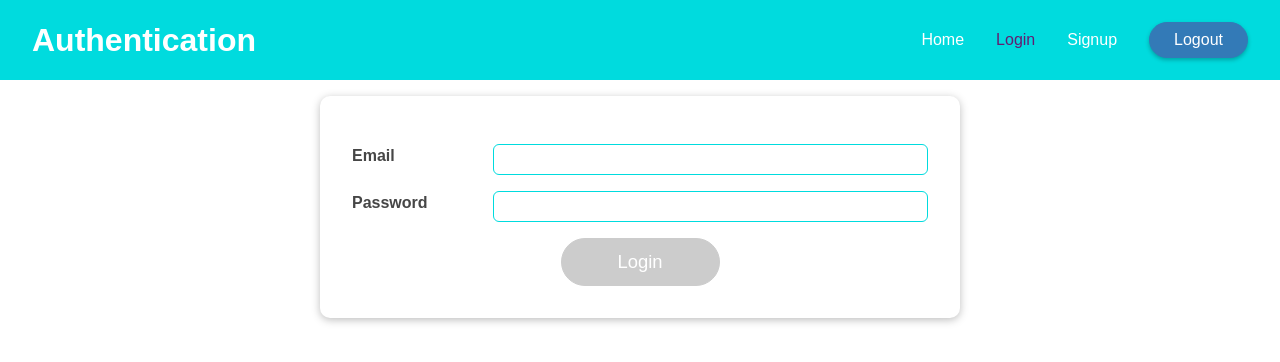
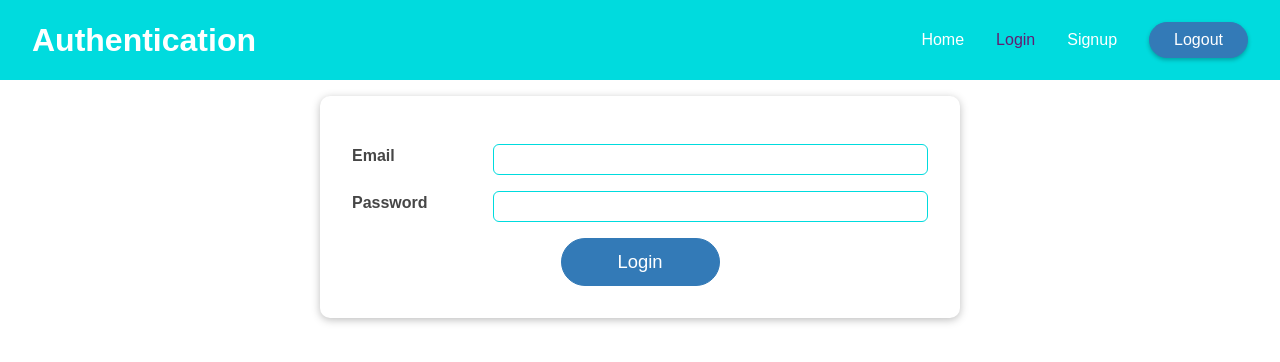
Before and after one commit to ryoasaka12345/react_auth, a React (Create React App) app: page /login in a window 1280 px wide. Shown: the top 362 px of the page. Built offline with nearby package versions, Linux system fonts and the light colour scheme.

Commit message:
Handle User Login

```diff
--- a/src/components/Auth/LoginForm.js
+++ b/src/components/Auth/LoginForm.js
@@ -1,20 +1,63 @@
-import React, { useState, useEffect, useReducer } from 'react';
+import React, { useState, useEffect, useReducer, useRef } from 'react';
 
 import Card from '../UI/Card/Card';
 import classes from './Auth.module.css';
 import Button from '../UI/Button/Button';
 
 const LoginForm = () => {
-  const [formIsValid, setFormIsValid] = useState(false);
+  const [formIsValid, setformIsValid] = useState(false);
+  const [message, setMessage] = useState(null);
+  const [token, setToken] = useState(null);
+
+  const emailInput = useRef();
+  const passwordInput = useRef();
+
+  const checkFormValidHandler = () => {
+    if (emailInput.current.value === "" ||
+      passwordInput.current.value === "") {
+      setformIsValid(false);
+      return;
+    }
+    setformIsValid(true);
+  }
+
+  const submitHandler = (e) => {
+    e.preventDefault();
+    if (!formIsValid) {
+      return;
+    }
+    const email = emailInput.current.value;
+    const password = passwordInput.current.value;
+    const signupAPI = `http://localhost:5151/login?email=${email}&password=${password}`;
+    fetch(signupAPI)
+      .then(response => {
+        if (response.status !== 200) {
+          throw new Error("Your email or password is invalid!");
+        }
+        return response.json();
+      })
+      .then(data => {
+        setToken(data.data);
+        console.log(token);
+      })
+      .catch((error) => {
+        setMessage(error.message);
+      });
+  }
 
   return (
     <Card className={classes.auth}>
-      <form>
+      {message && <p className={classes.error}>{message}</p>}
+      {token && <p className={classes.success}>Login successfully.</p>}
+      {!token &&
+        <form onSubmit={submitHandler}>
           <div className={classes.control}>
             <label htmlFor="email">Email</label>
             <input
               type="email"
               id="email"
+              ref={emailInput}
+              onChange={checkFormValidHandler}
             />
           </div>
           <div className={classes.control}>
@@ -22,14 +65,17 @@ const LoginForm = () => {
             <input
               type="password"
               id="password"
+              ref={passwordInput}
+              onChange={checkFormValidHandler}
             />
           </div>
           <div className={classes.actions}>
-          <Button type="submit" className={classes.btn} disabled={!formIsValid}>
+            <Button type="submit" className={classes.btn} sisabled={!formIsValid}>
               Login
             </Button>
           </div>
         </form>
+      }
     </Card>
   );
 };
--- a/src/components/Auth/SignupForm.js
+++ b/src/components/Auth/SignupForm.js
@@ -32,7 +32,7 @@ const SignupForm = () => {
     const signupData = {
       email: emailInput.current.value,
       fullname: fullnameInput.current.value,
-      fullname: passwordInput.current.value,
+      password: passwordInput.current.value,
     };
     fetch(signupAPI, {
       method: "POST",
```
Lines whose indentation alone changed are shown as unchanged.
